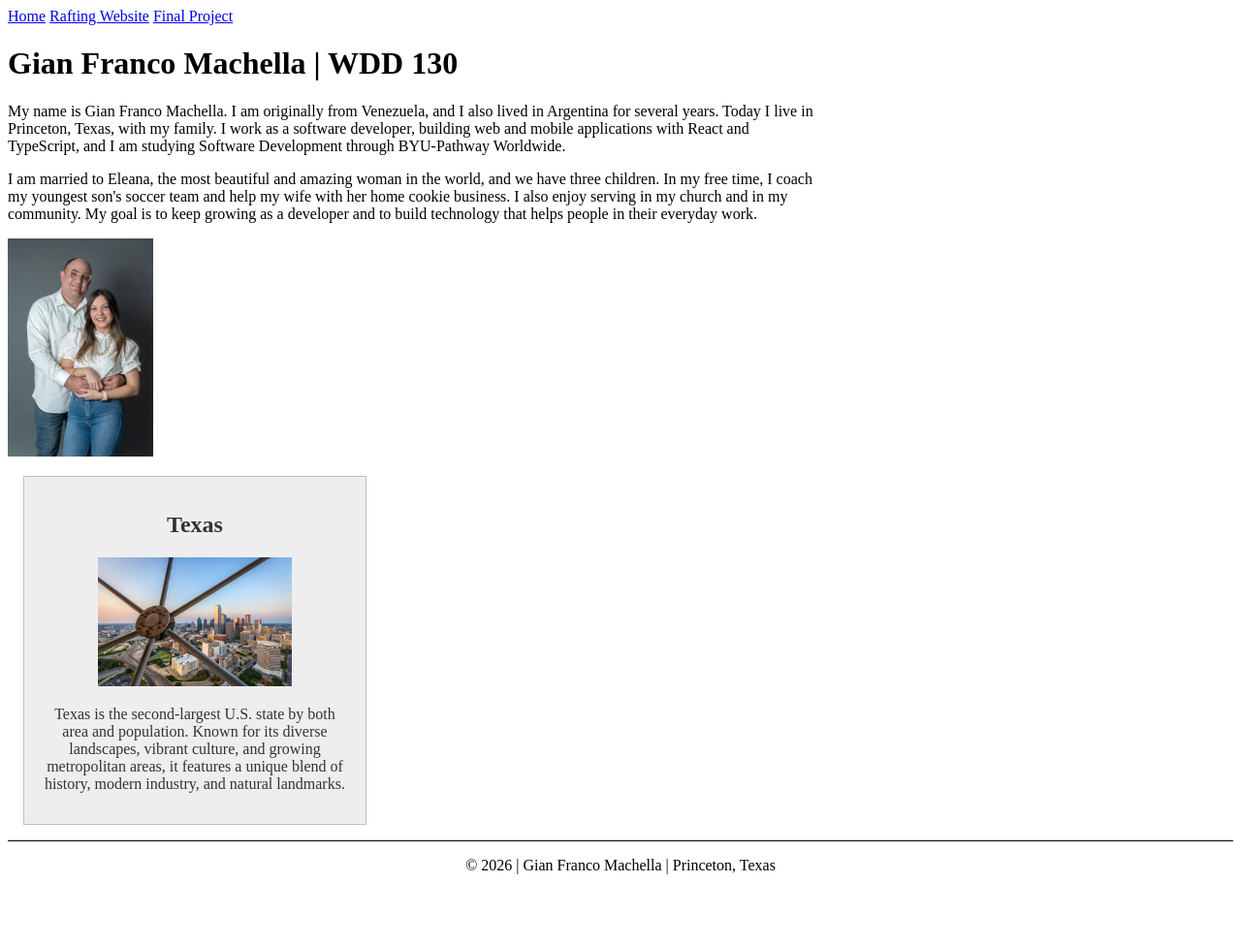
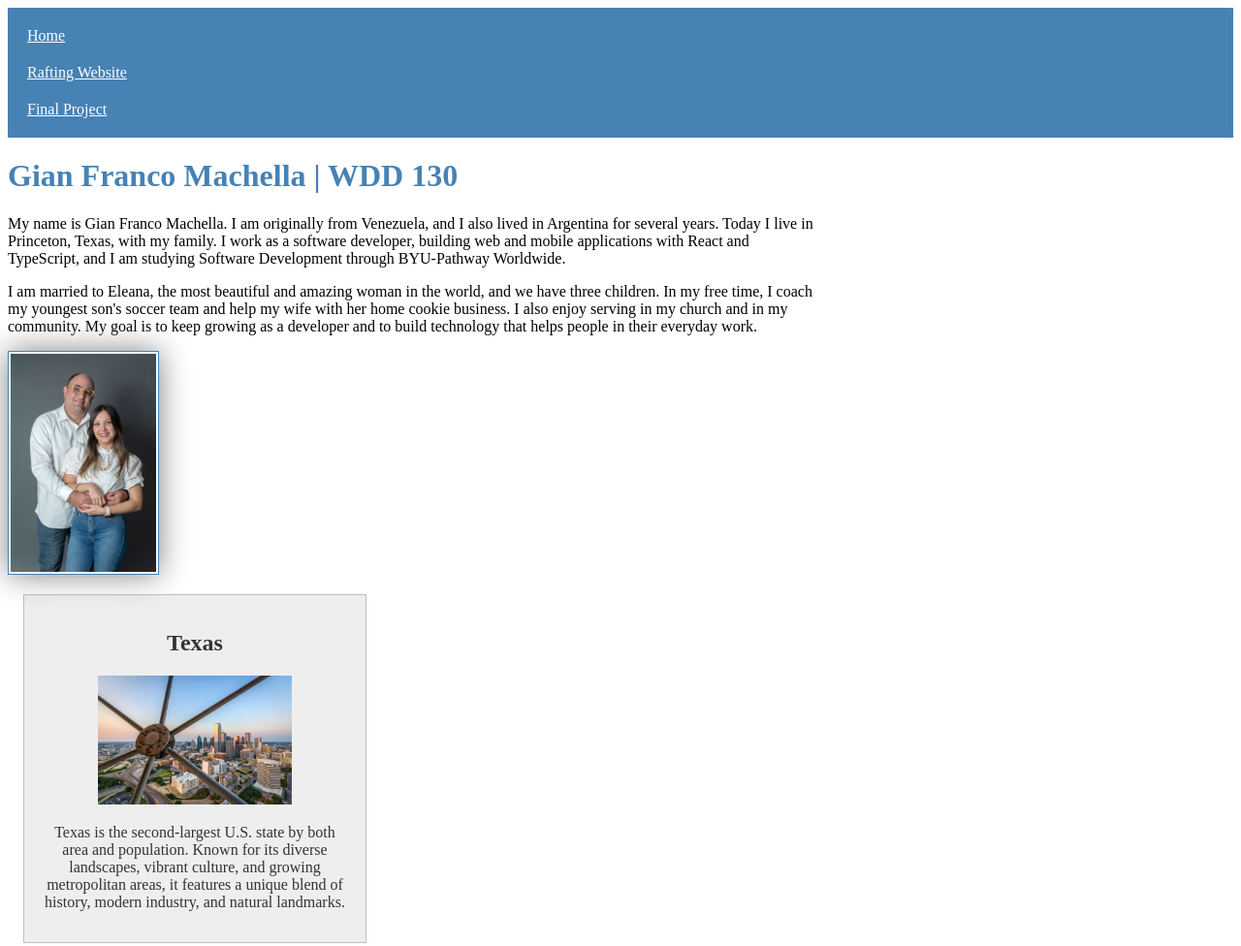
Before and after one commit to gianmachella/wdd130, a plain HTML site: page index.html in a window 1280 px wide. Shown: the top 976 px of the page at 97% size. Before the commit the page ends 918 px from the top, so only its background shows below. Drawn offline with Linux system fonts and the light colour scheme.

Commit message:
Add nav, nav a and h1 rules; complete main img rule (border, padding, box-shadow) for page audit

```diff
--- a/styles/styles.css
+++ b/styles/styles.css
@@ -7,6 +7,9 @@ main {
 main img {
     width: 150px;
     height: auto;
+    border: 1px solid steelblue;
+    padding: 2px;
+    box-shadow: 0 0 30px gray;
 }
 
 /* Styling for the aside element container */
@@ -37,3 +40,21 @@ footer {
     border-top: 1px solid #000;
     text-align: center;
 }
+
+/* Navigation bar */
+nav {
+    background-color: steelblue;
+    padding: 10px;
+}
+
+/* Navigation links */
+nav a {
+    color: white;
+    padding: 10px;
+    display: block;
+}
+
+/* Main heading */
+h1 {
+    color: steelblue;
+}
```
